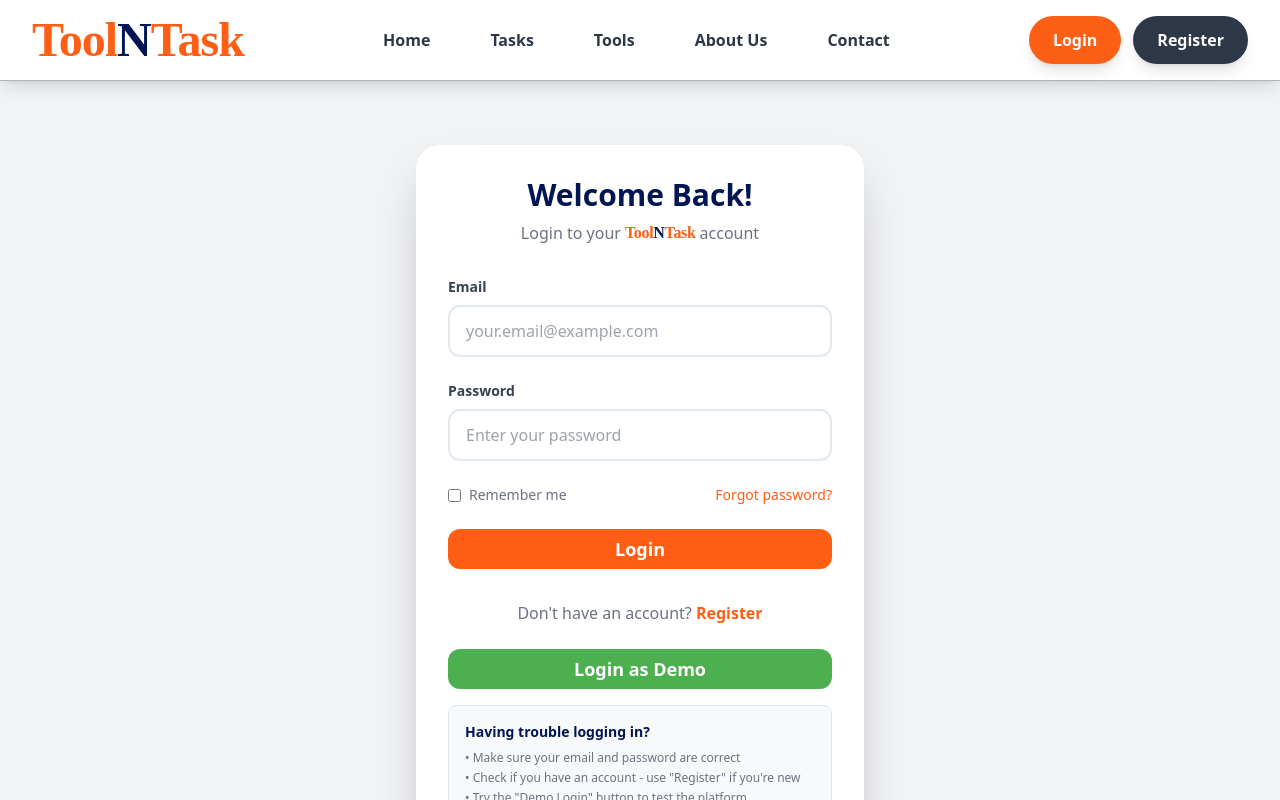
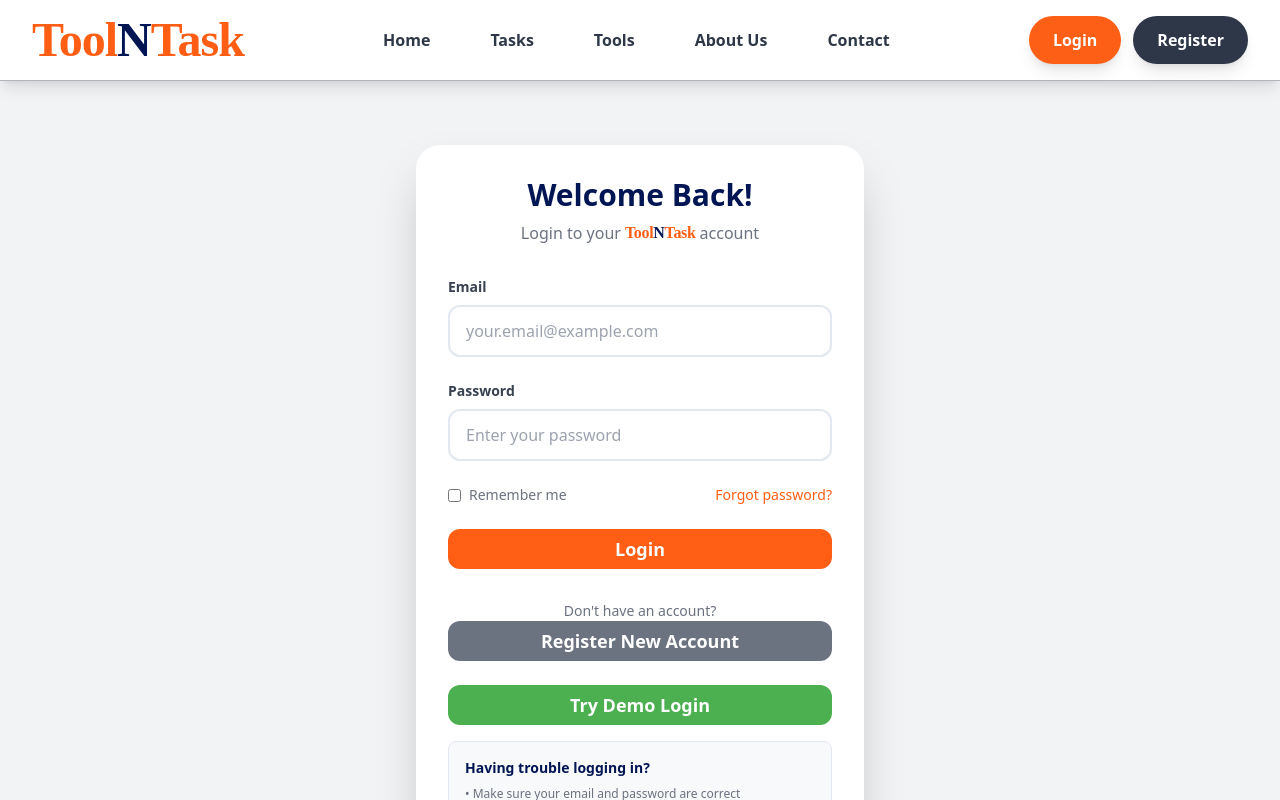
Before and after one commit to SeneshFitzroy/ToolnTask, a Next.js app: page /SignIn in a window 1280 px wide. Shown: the top 800 px of the page. Built offline with nearby package versions, Linux system fonts and the light colour scheme; no server answers; the database is empty; a web font is replaced by a local one.

Commit message:
feat: Enhanced pages/SignIn.tsx,  - Detailed changes: diff --git a/pages/SignIn.tsx b/pages/SignIn.tsx i... at 01:58 PM +0530, July 03, 2025

```diff
--- a/pages/SignIn.tsx
+++ b/pages/SignIn.tsx
@@ -252,12 +252,19 @@ export default function SignIn() {
             </form>
 
             <div className="mt-6 sm:mt-8 text-center">
-              <p style={{ color: theme === 'dark' ? '#B3B5BC' : '#6B7280' }}>
-                Don&apos;t have an account?{' '}
-                <Link href="/SignUp" className="font-semibold hover:underline" style={{ color: '#FF5E14' }}>
-                  Register
+              <div className="space-y-3">
+                <p className="text-sm" style={{ color: theme === 'dark' ? '#B3B5BC' : '#6B7280' }}>
+                  Don&apos;t have an account?
+                </p>
+                <Link href="/SignUp">
+                  <Button
+                    className="w-full text-white py-3 sm:py-4 text-base sm:text-lg font-semibold rounded-lg sm:rounded-xl transition-all duration-300 hover:scale-105"
+                    style={{ backgroundColor: '#6B7280' }}
+                  >
+                    Register New Account
+                  </Button>
                 </Link>
-              </p>
+              </div>
             </div>
 
             <div className="mt-4 sm:mt-6 text-center">
@@ -266,7 +273,7 @@ export default function SignIn() {
                 className="w-full text-white py-3 sm:py-4 text-base sm:text-lg font-semibold rounded-lg sm:rounded-xl transition-all duration-300 hover:scale-105"
                 style={{ backgroundColor: '#4CAF50' }}
               >
-                {loading ? 'Logging In as Demo...' : 'Login as Demo'}
+                {loading ? 'Logging In as Demo...' : 'Try Demo Login'}
               </Button>
             </div>
 
```
